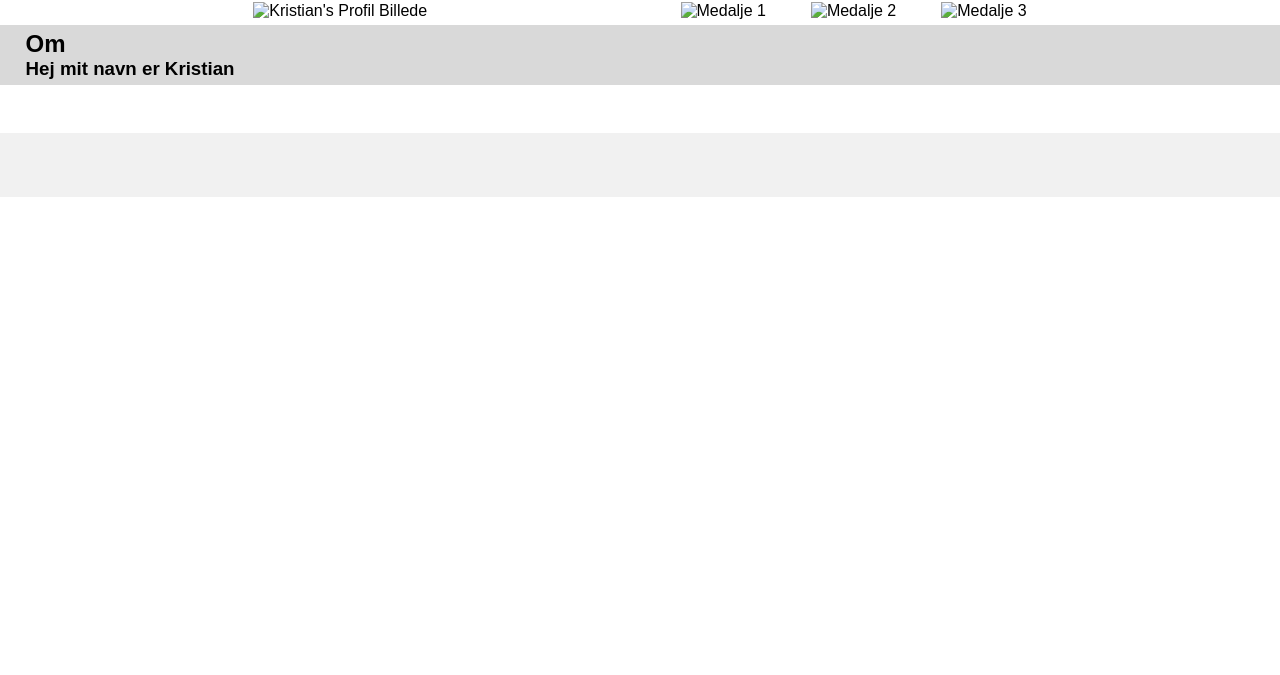
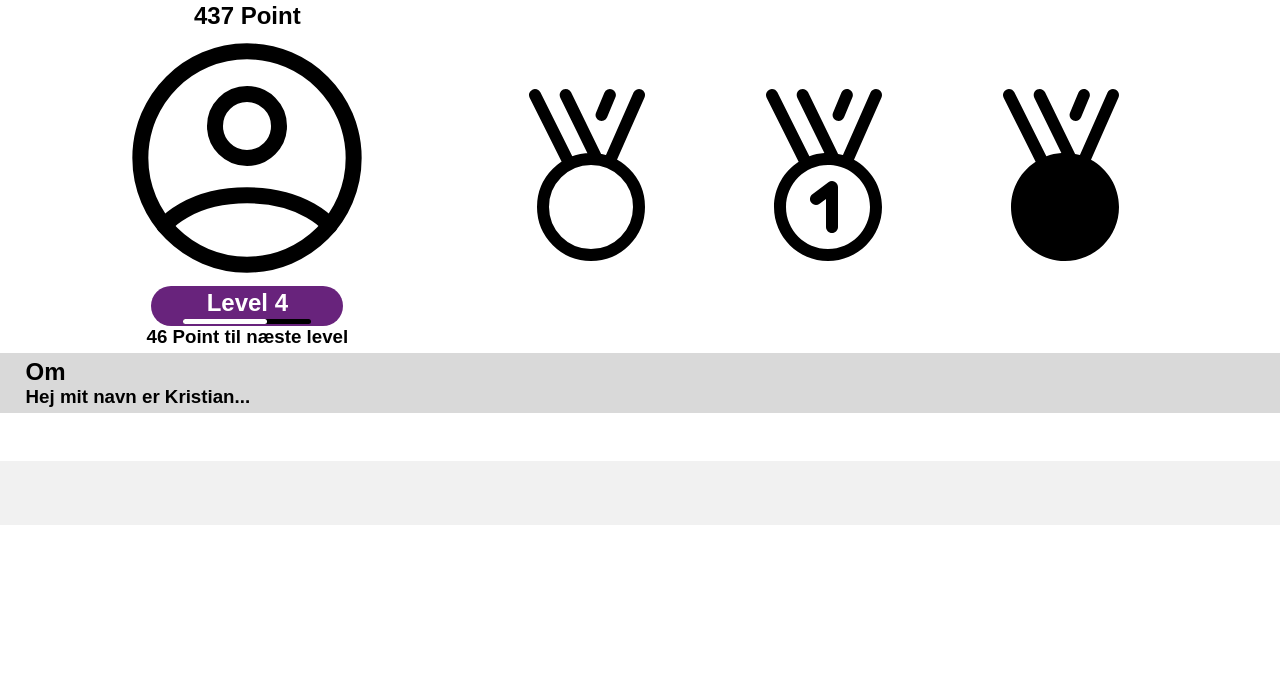
Before and after one commit to LucasMejer/Projekt4, a plain HTML site: page profile.html in a window 1280 px wide. Shown: the part 125-800 px from the top of the page. Drawn offline with Linux system fonts and the light colour scheme.

Commit message:
Færdig profil side

```diff
--- a/css/style.css
+++ b/css/style.css
@@ -190,14 +190,50 @@ footer {
     display: flex;
     flex-direction: row;
     justify-content: space-evenly;
+    margin: auto;
     gap: 45px;
+}
+
+.profileMedals img{
+    width: 15vw;
 }
 
 .profileDiv{
     display: flex;
     flex-direction: column;
+    align-items: center;
+}
+
+.profileImage{
+    width: 20vw;
+}
+
+.levelDiv{
+    display: flex;
+    flex-direction: column;
+    align-items: center;
     justify-content: center;
-    align-items: center;
+    gap: 2px;
+    color: white;
+    background-color: #68237C;
+    text-align: center;
+    width: 15vw;
+    height: 5vh;
+    border-radius: 30px;
+}
+
+.levelBarContainer{
+    width: 10vw;
+    height: 0.7vh;
+    border-radius: 10px;
+    background-color: black;
+}
+
+.levelBarProgress{
+    width: 65%;
+    height: 100%;
+    border-radius: 10px;
+    background-color: white;
 }
 
 .scoreboardDiv1{
@@ -237,4 +273,5 @@ footer {
     margin: 10px;
 }
 
+
 /* Lucas CSS Slutter Her */
--- a/profile.html
+++ b/profile.html
@@ -18,20 +18,29 @@
             <div class="mainDivProfile">
                 <div class="profileDiv">
                     <h1>Kristian</h1>
-                    <img src="" alt="Kristian's Profil Billede">
+                    <h2>437 Point</h2>
+                    <img src="images/profileIcon.svg" alt="Kristian's Profil Billede" class="profileImage">
+                    <div class="levelDiv">
+                        <h2>Level 4</h2>
+                        <div class="levelBarContainer">
+                            <div class="levelBarProgress"></div>
+                        </div>
+                    </div>
+                    <h3>46 Point til næste level</h3>
+
                 </div>
                 <div class="profileDiv">
                     <h1>Medaljer</h1>
                     <div class="profileMedals">
-                        <img src="" alt="Medalje 1">
-                        <img src="" alt="Medalje 2">
-                        <img src="" alt="Medalje 3">
+                        <img src="images/medal2.svg" alt="Medalje 1">
+                        <img src="images/medal3.svg" alt="Medalje 2">
+                        <img src="images/medal1.svg" alt="Medalje 3">
                     </div>
                 </div>
             </div>
             <div class="profileAboutDiv">
                 <h2>Om</h2>
-                <h3>Hej mit navn er Kristian</h3>
+                <h3>Hej mit navn er Kristian...</h3>
             </div>
 
         </main>
```
Also changed, not shown: images/medal1.svg (added), images/medal2.svg (added), images/medal3.svg (added).
